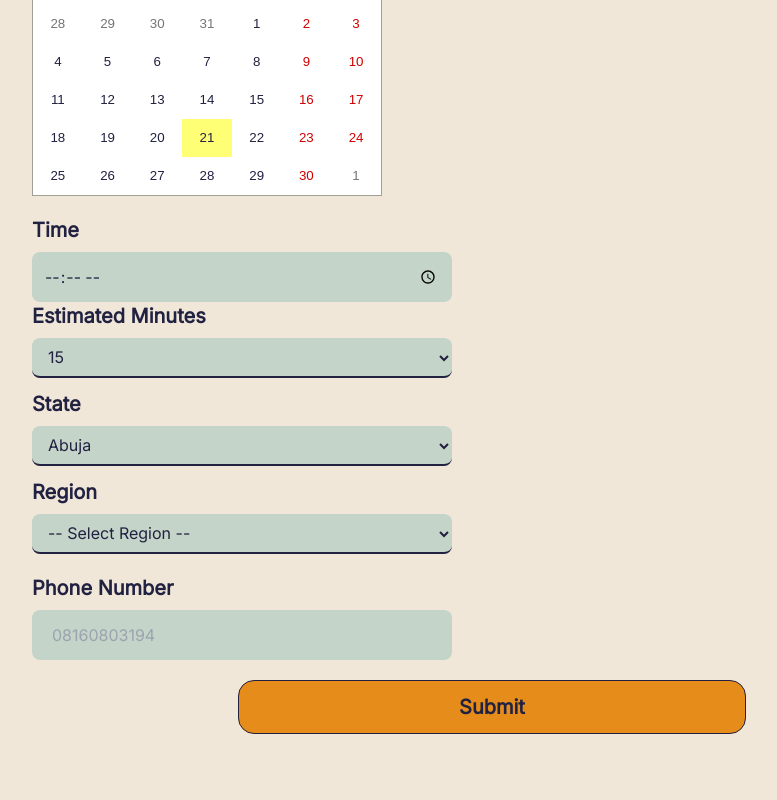
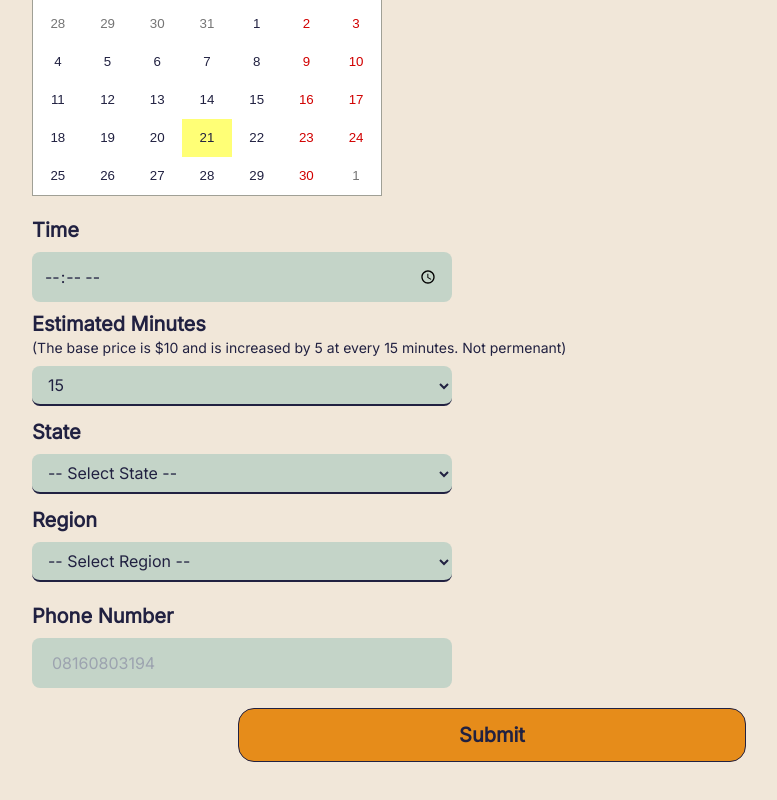
Before and after one commit to Hamidusman/FixIt, a React app: page /booking in a window 1280 px wide. Shown: the part 668-1468 px from the top of the page, without its empty margins (148-925 px from the left). Built offline with nearby package versions, Linux system fonts and the light colour scheme; the HTML template or start-up script is replaced by a standard one.

Commit message:
minor fix

```diff
--- a/src/components/ui/avatar.tsx
+++ b/src/components/ui/avatar.tsx
@@ -1,7 +1,7 @@
 import * as React from "react"
 import * as AvatarPrimitive from "@radix-ui/react-avatar"
 
-import { cn } from "@/lib/utils"
+import { cn } from "./lib/utils"
 
 const Avatar = React.forwardRef<
   React.ElementRef<typeof AvatarPrimitive.Root>,
--- a/src/pages/form.tsx
+++ b/src/pages/form.tsx
@@ -140,8 +140,11 @@ const BookingForm: React.FC = () =>{
                             onChange={handleChange}
                             className="bg-accent_low px-3 py-2 rounded-lg w-[270px] h-[50px] sm:w-[420px] hover:text-pr" />
                     </label>
-                    <label htmlFor="" className="flex flex-col gap-2">
+                    <label htmlFor="" className="flex flex-col mt-2 gap-2">
+                        <div>
                         <p className="font-bold text-xl">Estimated Minutes</p>
+                        <p className="text-sm">(The base price is $10 and is increased by 5 at every 15 minutes. Not permenant)</p>
+                        </div>
                         <select name="duration"value={booking.duration} onChange={handleChange}
                             className="bg-accent_low font-normal
                             px-3 py-2 rounded-lg
@@ -163,6 +166,7 @@ const BookingForm: React.FC = () =>{
                             className="bg-accent_low font-normal px-3 py-2
                                         rounded-lg  sm:w-[420px] p-1
                                         border-b-dark border-b-2 focus:outline-none">
+                            <option value="">-- Select State --</option>
                             <option value="Abuja">Abuja</option>
                             <option value="Kaduna">Kaduna</option>
                             <option value="Lagos">Lagos</option>
--- a/src/pages/login.tsx
+++ b/src/pages/login.tsx
@@ -55,18 +55,18 @@ const Login: React.FC = () => {
                             placeholder="Email"
                             value={email}
                             onChange={(e) => setEmail(e.target.value)}
-                            className="sm:w-[270px] md:w-[320px]  text-xl bg-transparent border-b-dark border-b-2 focus:outline-none"
+                            className="w-[220px] sm:w-[320px]  text-xl bg-transparent border-b-dark border-b-2 focus:outline-none"
                             required
                         />
                     </label>
-                    <label className="flex gap-5 items-center">
+                    <label className="flex gap-5 items-center transition duration-500">
                         <FontAwesomeIcon icon={faLock} size="xl" color={iconColor} />
                         <input
                             type="password"
                             placeholder="Password"
                             value={password}
                             onChange={(e) => setPassword(e.target.value)}
-                            className="sm:w-[270px] md:w-[320px]  text-xl bg-transparent border-b-dark border-b-2 focus:outline-none"
+                            className="w-[220px] sm:w-[320px]  text-xl bg-transparent border-b-dark border-b-2 focus:outline-none"
                             required
                         />
                     </label>
@@ -75,8 +75,12 @@ const Login: React.FC = () => {
                     <motion.button
                         whileHover={{scale: '1.06'}}
                         whileTap={{scale: '0.7'}}
-                        type="submit" className="px-14 py-2 rounded-xl text-lg font-bold bg-primary hover:bg-dark hover:text-primary transition duration-200 ease-in">
-                        Login
+                        type="submit"
+                        className="px-14 py-2 rounded-xl text-lg font-bold
+                            bg-primary hover:bg-dark hover:text-primary
+                            transition duration-200 ease-in"
+                        >
+                            Login
                     </motion.button>
                     {error && <p className="text-red-500">{error}</p>}
                     <p>Don't have an account? <Link to="/register" className="text-primary mt-10">Register</Link> here.</p>
--- a/src/pages/register.tsx
+++ b/src/pages/register.tsx
@@ -86,7 +86,7 @@ const Register = () =>{
                             id="" placeholder="Email"
                             value={formState.email}
                             onChange={handleChange}
-                            className="sm:w-[270px] md:w-[320px] text-xl bg-transparent border-b-dark border-b-2 focus:outline-none" />
+                            className="w-[220px] sm:w-[320px] text-xl bg-transparent border-b-dark border-b-2 focus:outline-none" />
                     </label>
 
                     <label htmlFor="" className="flex gap-5 items-center">
@@ -100,7 +100,7 @@ const Register = () =>{
                             placeholder="Password"
                             value={formState.password}
                             onChange={handleChange}
-                            className="sm:w-[270px] md:w-[320px] text-xl bg-transparent border-b-dark border-b-2 focus:outline-none"
+                            className="w-[220px] sm:w-[320px] text-xl bg-transparent border-b-dark border-b-2 focus:outline-none"
                             required
                             />
                     </label>
@@ -116,7 +116,7 @@ const Register = () =>{
                             placeholder="Confirm Password"
                             value={formState.confirm}
                             onChange={handleChange}
-                            className="sm:w-[270px] md:w-[320px]  text-xl bg-transparent border-b-dark border-b-2 focus:outline-none"
+                            className="w-[220px] sm:w-[320px] text-xl bg-transparent border-b-dark border-b-2 focus:outline-none"
                             required
                         />
                     </label>
--- a/src/pages/user-dashboard.tsx
+++ b/src/pages/user-dashboard.tsx
@@ -155,6 +155,7 @@ const LogItem: React.FC<LogProp> = ({
                         <li>Description: {description}</li>
                         <li>Duration: {duration}</li>
                         <li>Price: ${price}</li>
+                        {error ?(<p>dd</p>): (<p></p>)}
                         {review ? (
                             <>
 
@@ -344,7 +345,7 @@ const UserDashboard = () =>{
                                     </div>
                                 </>
                             ) : (
-                                <p>Loading user data...</p>
+                                <p>No profile...</p>
                             )}
                             {error && <p className="text-red-500 font-semibold">{error}</p>}
                             {!error && (
```
Also changed, not shown: 1 other file (tests, documents, lock files or other folders).
